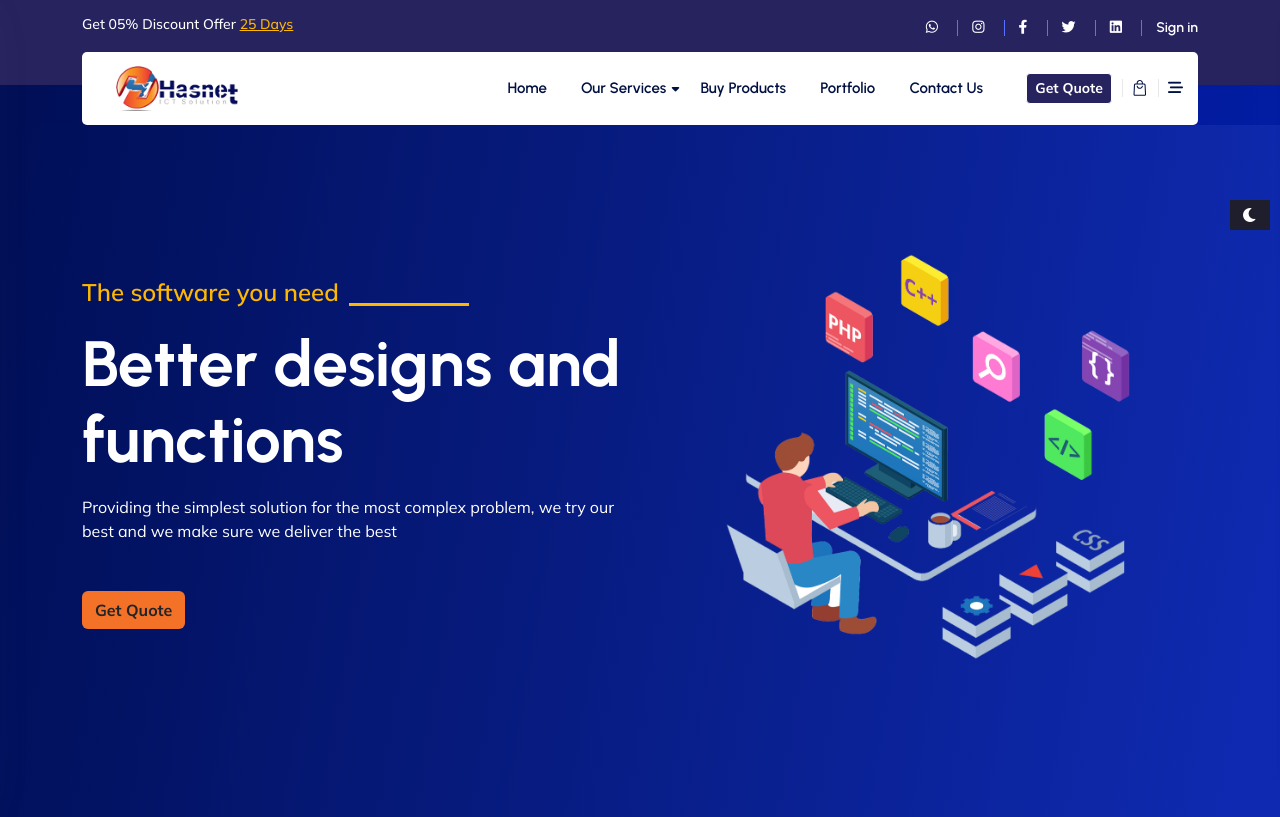
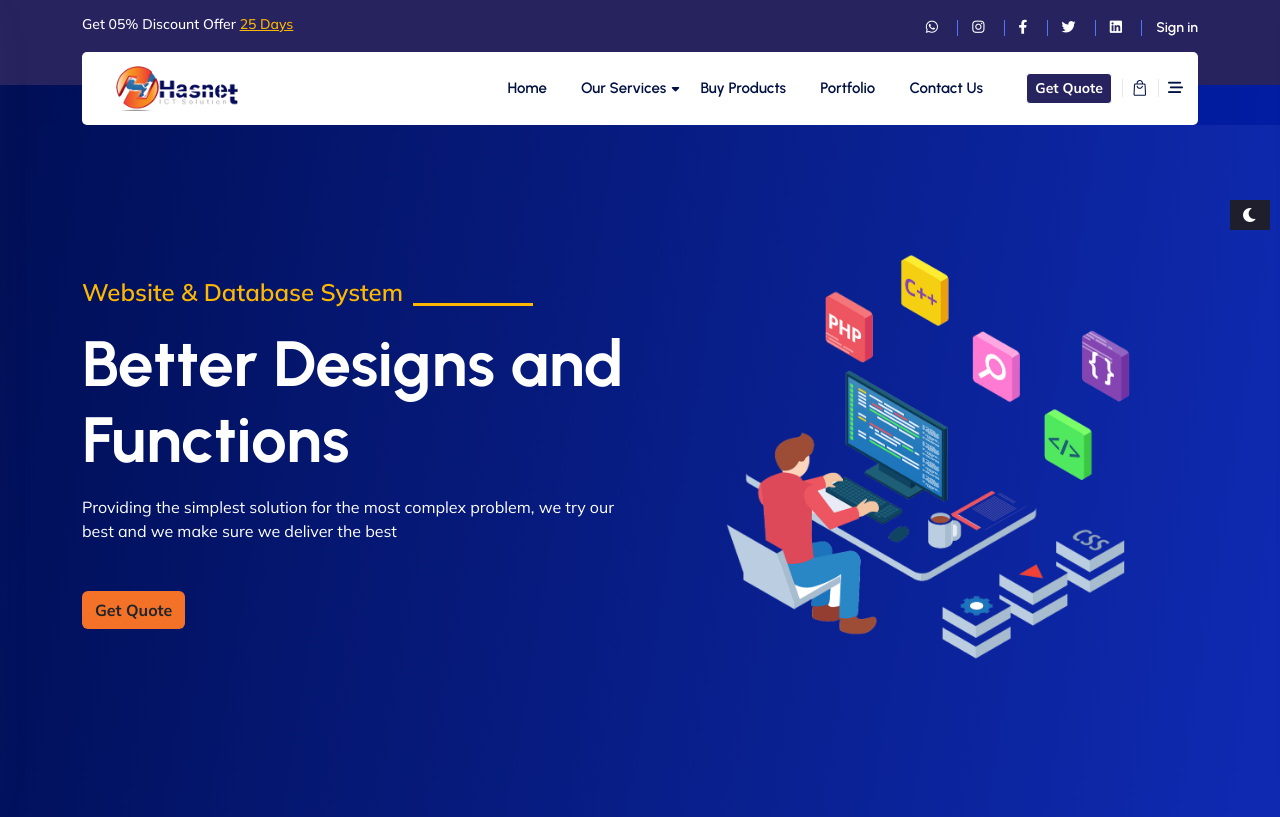
Before and after one commit to Abdulrazakmus/hasnet-website, a PHP site: page /web-design-hosting-and-digital-marketing.php in a window 1280 px wide. Shown: the top 817 px of the page. Run offline with PHP 8.4, Linux system fonts and the light colour scheme; some libraries are stand-ins or nearby versions.

Commit message:
23-May- 08

```diff
--- a/web-design-hosting-and-digital-marketing.php
+++ b/web-design-hosting-and-digital-marketing.php
@@ -41,8 +41,8 @@ require_once("./modal.php");
             <div class="row align-items-center justify-content-between">
                 <div class="col-xxl-5 col-lg-6 col-md-9">
                     <div class="hm-affiliate-hero-left">
-                        <p class="fw-semibold lead position-relative">The software you need</p>
-                        <h1 class="display-3 fw-bold text-white mb-3">Better designs and functions</h1>
+                        <p class="fw-semibold lead position-relative">Website & Database System</p>
+                        <h1 class="display-3 fw-bold text-white mb-3">Better Designs and Functions</h1>
                         <p class="mb-5">Providing the simplest solution for the most complex problem, we try our best
                             and we make sure we deliver the best</p>
                         <!-- <a href="contact.php" class="template-btn primary-btn">Get Quote</a> -->
```
